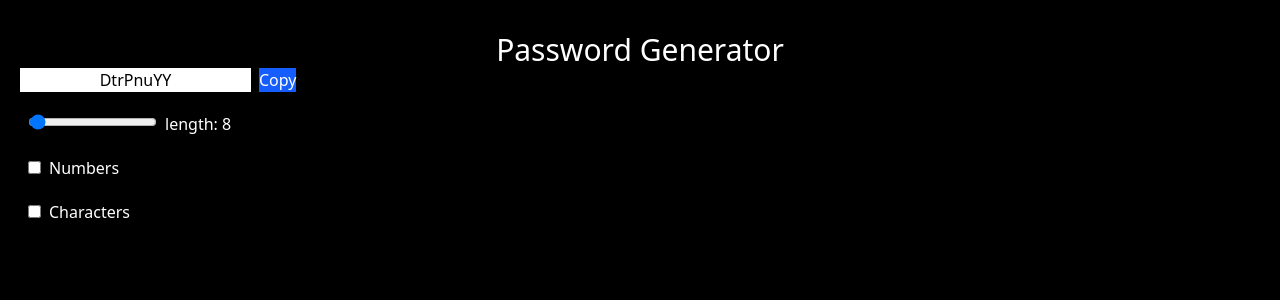
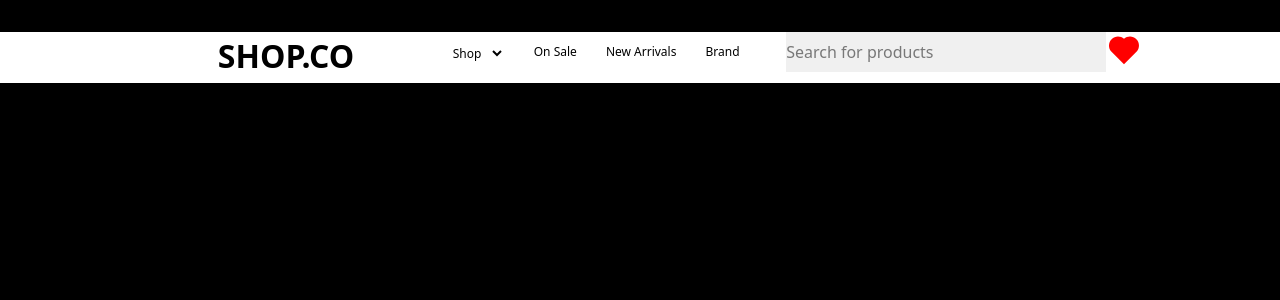
Before and after one commit to hafeeznafeez070-boop/FoodEase, a React (Vite) app: page / in a window 1280 px wide. Shown: the top 300 px of the page. Built offline with nearby package versions, Linux system fonts and the light colour scheme.

Commit message:
NavBar updated

```diff
--- a/package.json
+++ b/package.json
@@ -10,6 +10,12 @@
     "preview": "vite preview"
   },
   "dependencies": {
+    "@fortawesome/fontawesome-svg-core": "^7.1.0",
+    "@fortawesome/free-brands-svg-icons": "^7.1.0",
+    "@fortawesome/free-regular-svg-icons": "^7.1.0",
+    "@fortawesome/free-solid-svg-icons": "^7.1.0",
+    "@fortawesome/react-fontawesome": "^3.1.0",
+    "@remixicon/react": "^4.7.0",
     "@tailwindcss/vite": "^4.1.17",
     "react": "^19.1.1",
     "react-dom": "^19.1.1",
--- a/src/component/Navbar.jsx
+++ b/src/component/Navbar.jsx
@@ -1,20 +1,34 @@
 import React from "react";
-import { FaShoppingCart } from "react-icons/fa";
+
+import { RiHeartFill } from "@remixicon/react";
 
 export default function Navbar() {
   return (
-    <div className="flex pl-20 mt-8 justify-center">
+    <div className="flex pl-20 mt-8 justify-center bg-white">
       <p className="text-[32px] font-bold">SHOP.CO</p>
       <div className="flex  w-80 justify-around text-xs ml-20 pt-3">
-        <p>shop</p>
+        <select className="mb-5" name="ShopOptions" id="shopOptions">
+          <option value="Shop">Shop</option>
+          <option value="Shop1">Shop1</option>
+          <option value="Shop2">Shop2</option>
+          <option value="Shop3">Shop3</option>
+        </select>
         <p>On Sale</p>
         <p>New Arrivals</p>
         <p>Brand</p>
       </div>
       <div className="w-80 bg-[#F0F0F0] ml-8 h-10 flex align-middle">
-        <input type="search" placeholder="Search for products" />
+        <input
+          className="w-100"
+          type="search"
+          placeholder="Search for products"
+        />
       </div>
-      <FaShoppingCart />
+      <RiHeartFill
+        size={36} // set custom `width` and `height`
+        color="red" // set `fill` color
+        className="my-icon" // add custom class name
+      />
     </div>
   );
 }
--- a/src/pages/Home.jsx
+++ b/src/pages/Home.jsx
@@ -6,9 +6,9 @@ import PasswordGenerator from "../component/passwordGenerator";
 export default function Home() {
   return (
     <>
-      {/* <Navbar /> */}
+      <Navbar />
       {/* <Counterapp /> */}
-      <PasswordGenerator />
+      {/* <PasswordGenerator /> */}
     </>
   );
 }
```
Also changed, not shown: 1 other file (tests, documents, lock files or other folders).
